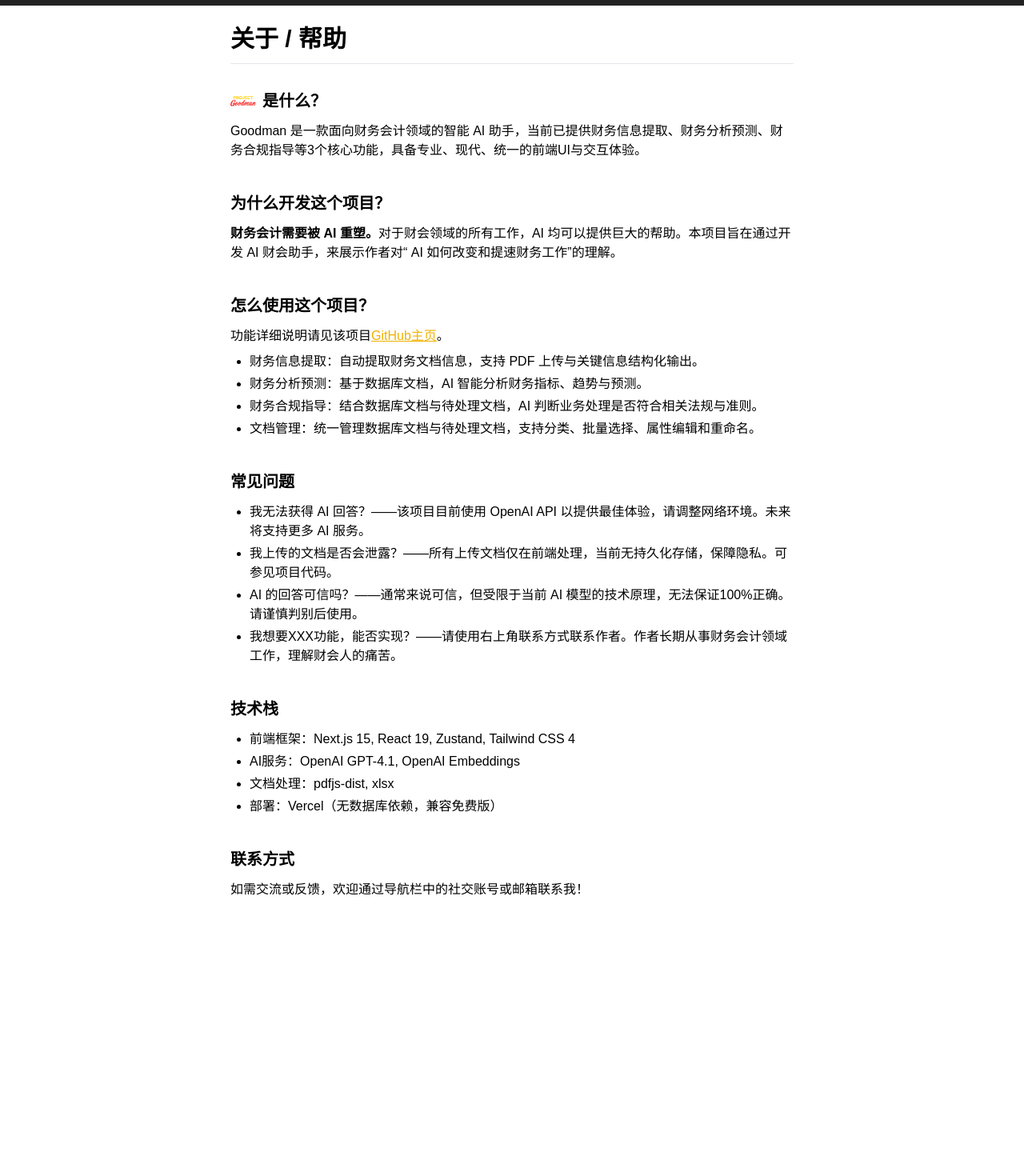
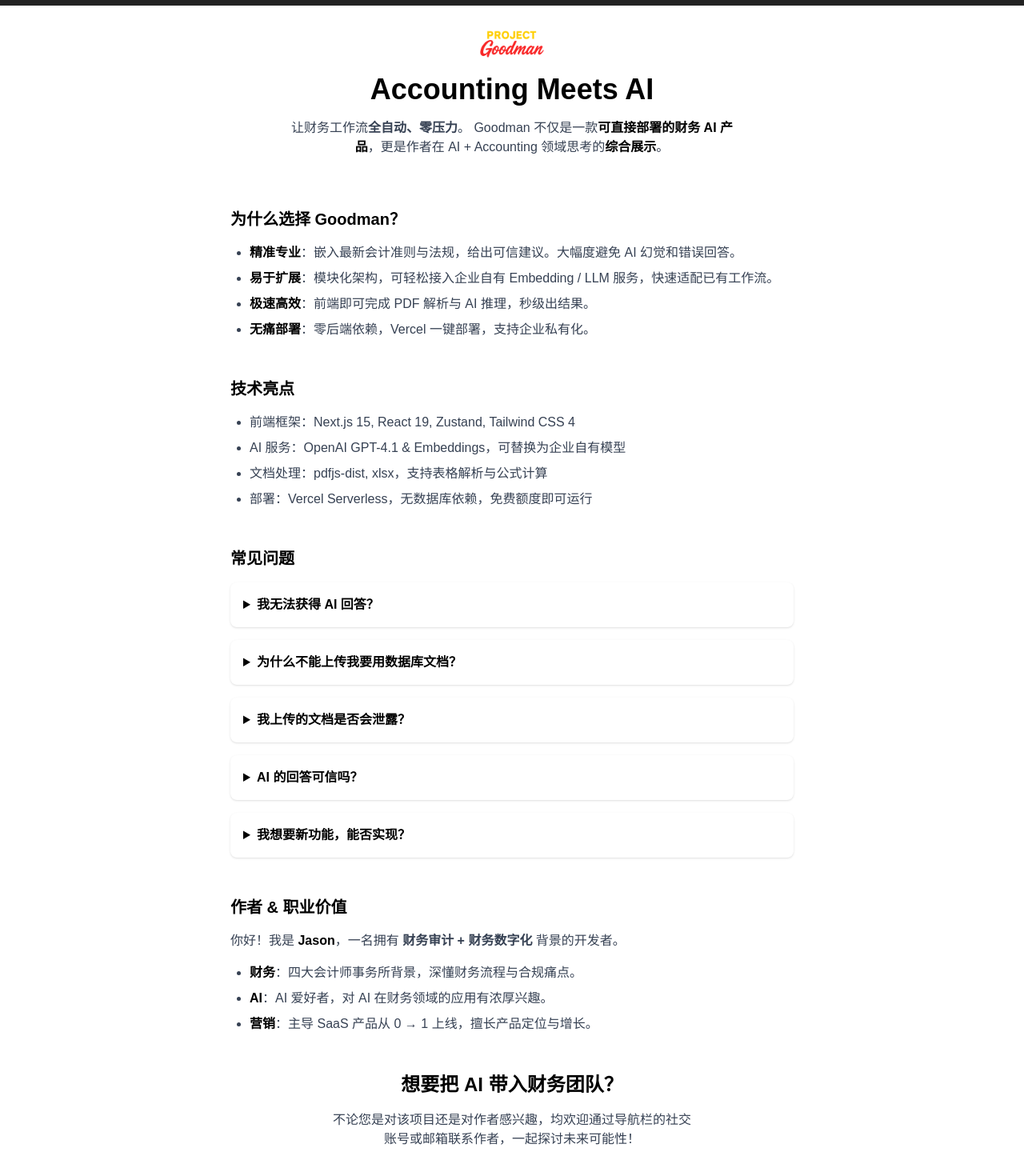
Before and after one commit to antelacus/project-goodman, a Next.js app: page /about in a window 1280 px wide. Shown: the part 58-1528 px from the top of the page at 80% size. Before the commit the page ends 1222 px from the top, so only its background shows below. Built offline with nearby package versions, Linux system fonts and the light colour scheme.

Commit message:
feat: optimize homepage and about page copywriting, add FAQ section, improve document name display width

```diff
--- a/src/app/about/page.tsx
+++ b/src/app/about/page.tsx
@@ -1,62 +1,87 @@
 "use client";
 import React from "react";
-import { FaGithub, FaGlobe, FaXTwitter, FaInstagram, FaEnvelope } from "react-icons/fa6";
 import PageContainer from "../../components/PageContainer";
-import PageTitle from "../../components/PageTitle";
 import Image from "next/image";
-
-const links = [
-  // removed, now in Navbar
-];
 
 export default function AboutHelpPage() {
   return (
     <PageContainer maxWidth="3xl">
-      <PageTitle>关于 / 帮助</PageTitle>
-        {/* Social links removed, now in Navbar */}
-        <section className="mb-10">
-          <h2 className="text-xl font-bold mb-3 flex items-center gap-2">
-            <Image src="/logo.png" alt="Goodman Logo" width={32} height={32} className="inline-block align-middle" />
-            <span>是什么？</span>
-          </h2>
-          <p className="mb-2">Goodman 是一款面向财务会计领域的智能 AI 助手，当前已提供财务信息提取、财务分析预测、财务合规指导等3个核心功能，具备专业、现代、统一的前端UI与交互体验。</p>
+      {/* HERO */}
+      <section className="flex flex-col items-center text-center mb-16">
+        <Image src="/logo.png" alt="Goodman Logo" width={80} height={80} />
+        <h1 className="mt-4 text-3xl md:text-4xl font-extrabold text-black">Accounting Meets AI</h1>
+        <p className="mt-4 max-w-xl text-gray-700">
+          让财务工作流<span className="font-semibold">全自动、零压力</span>。
+          Goodman 不仅是一款<strong className="text-black">可直接部署的财务 AI 产品</strong>，更是作者在 AI + Accounting 领域思考的<strong className="text-black">综合展示</strong>。
+        </p>
       </section>
-        <section className="mb-10">
-          <h2 className="text-xl font-bold mb-3">为什么开发这个项目？</h2>
-          <p className="mb-2"><span className="font-bold">财务会计需要被 AI 重塑。</span>
-          对于财会领域的所有工作，AI 均可以提供巨大的帮助。本项目旨在通过开发 AI 财会助手，来展示作者对“ AI 如何改变和提速财务工作”的理解。</p>
-        </section>
-        <section className="mb-10">
-          <h2 className="text-xl font-bold mb-3">怎么使用这个项目？</h2>
-          <p className="mb-2">功能详细说明请见该项目<a href="https://github.com/antelacus/project-goodman" target="_blank" rel="noopener noreferrer" className="text-yellow-500 underline hover:text-yellow-400">GitHub主页</a>。</p>
-          <ul className="list-disc pl-6 space-y-1">
-            <li>财务信息提取：自动提取财务文档信息，支持 PDF 上传与关键信息结构化输出。</li>
-            <li>财务分析预测：基于数据库文档，AI 智能分析财务指标、趋势与预测。</li>
-            <li>财务合规指导：结合数据库文档与待处理文档，AI 判断业务处理是否符合相关法规与准则。</li>
-            <li>文档管理：统一管理数据库文档与待处理文档，支持分类、批量选择、属性编辑和重命名。</li>
+
+      {/* VALUE PROPS */}
+      <section className="mb-12">
+        <h2 className="text-xl font-bold mb-4">为什么选择 Goodman？</h2>
+        <ul className="list-disc pl-6 space-y-2 text-gray-700">
+          <li><span className="font-semibold text-black">精准专业</span>：嵌入最新会计准则与法规，给出可信建议。大幅度避免 AI 幻觉和错误回答。</li>
+          <li><span className="font-semibold text-black">易于扩展</span>：模块化架构，可轻松接入企业自有 Embedding / LLM 服务，快速适配已有工作流。</li>
+          <li><span className="font-semibold text-black">极速高效</span>：前端即可完成 PDF 解析与 AI 推理，秒级出结果。</li>
+          <li><span className="font-semibold text-black">无痛部署</span>：零后端依赖，Vercel 一键部署，支持企业私有化。</li>
         </ul>
       </section>
-        <section  className="mb-10">
-          <h2 className="text-xl font-bold mb-3">常见问题</h2>
-          <ul className="list-disc pl-6 space-y-1">
-            <li>我无法获得 AI 回答？——该项目目前使用 OpenAI API 以提供最佳体验，请调整网络环境。未来将支持更多 AI 服务。</li>
-            <li>我上传的文档是否会泄露？——所有上传文档仅在前端处理，当前无持久化存储，保障隐私。可参见项目代码。</li>
-            <li>AI 的回答可信吗？——通常来说可信，但受限于当前 AI 模型的技术原理，无法保证100%正确。请谨慎判别后使用。</li>
-            <li>我想要XXX功能，能否实现？——请使用右上角联系方式联系作者。作者长期从事财务会计领域工作，理解财会人的痛苦。</li>
+
+      {/* TECH STACK */}
+      <section className="mb-12">
+        <h2 className="text-xl font-bold mb-4">技术亮点</h2>
+        <ul className="list-disc pl-6 space-y-2 text-gray-700">
+          <li>前端框架：Next.js 15, React 19, Zustand, Tailwind CSS 4</li>
+          <li>AI 服务：OpenAI GPT-4.1 &amp; Embeddings，可替换为企业自有模型</li>
+          <li>文档处理：pdfjs-dist, xlsx，支持表格解析与公式计算</li>
+          <li>部署：Vercel Serverless，无数据库依赖，免费额度即可运行</li>
         </ul>
       </section>
-        <section className="mb-10">
-          <h2 className="text-xl font-bold mb-3">技术栈</h2>
-          <ul className="list-disc pl-6 space-y-1">
-            <li>前端框架：Next.js 15, React 19, Zustand, Tailwind CSS 4</li>
-            <li>AI服务：OpenAI GPT-4.1, OpenAI Embeddings</li>
-            <li>文档处理：pdfjs-dist, xlsx</li>
-            <li>部署：Vercel（无数据库依赖，兼容免费版）</li>
+
+      {/* FAQ */}
+      <section id="faq" className="mb-12 scroll-mt-24">
+        <h2 className="text-xl font-bold mb-4">常见问题</h2>
+        <div className="space-y-4">
+          <details className="p-4 bg-white rounded-lg shadow">
+            <summary className="font-semibold cursor-pointer select-none">我无法获得 AI 回答？</summary>
+            <p className="mt-2 text-gray-700">该项目目前使用 OpenAI API 以提供最佳体验，请调整网络环境。未来将支持更多 AI 服务。</p>
+          </details>
+          <details className="p-4 bg-white rounded-lg shadow">
+            <summary className="font-semibold cursor-pointer select-none">为什么不能上传我要用数据库文档？</summary>
+            <p className="mt-2 text-gray-700">该项目目前受技术条件限制（免费版Vercel，无后端数据库），暂无法上传更多数据库文档。未来将支持。</p>
+          </details>
+          <details className="p-4 bg-white rounded-lg shadow">
+            <summary className="font-semibold cursor-pointer select-none">我上传的文档是否会泄露？</summary>
+            <p className="mt-2 text-gray-700">所有上传文档仅在前端处理，目前无持久化存储，保障隐私。可参见项目代码。</p>
+          </details>
+          <details className="p-4 bg-white rounded-lg shadow">
+            <summary className="font-semibold cursor-pointer select-none">AI 的回答可信吗？</summary>
+            <p className="mt-2 text-gray-700">通常来说可信，但受限于当前 AI 模型技术原理，无法保证 100% 正确。请谨慎甄别后使用。</p>
+          </details>
+          <details className="p-4 bg-white rounded-lg shadow">
+            <summary className="font-semibold cursor-pointer select-none">我想要新功能，能否实现？</summary>
+            <p className="mt-2 text-gray-700">请使用右上角联系方式联系作者。作者长期从事财务会计领域工作，理解财会人的痛点。</p>
+          </details>
+        </div>
+      </section>
+
+      {/* AUTHOR INTRO */}
+      <section className="mb-12">
+        <h2 className="text-xl font-bold mb-4">作者 &amp; 职业价值</h2>
+        <p className="mb-4 text-gray-700">
+          你好！我是 <span className="font-semibold text-black">Jason</span>，一名拥有 <span className="font-semibold">财务审计 + 财务数字化</span> 背景的开发者。
+        </p>
+        <ul className="list-disc pl-6 space-y-2 text-gray-700">
+          <li><span className="font-semibold text-black">财务</span>：四大会计师事务所背景，深懂财务流程与合规痛点。</li>
+          <li><span className="font-semibold text-black">AI</span>：AI 爱好者，对 AI 在财务领域的应用有浓厚兴趣。</li>
+          <li><span className="font-semibold text-black">营销</span>：主导 SaaS 产品从 0 → 1 上线，擅长产品定位与增长。</li>
         </ul>
       </section>
-        <section className="mb-10">
-          <h2 className="text-xl font-bold mb-3">联系方式</h2>
-          <p>如需交流或反馈，欢迎通过导航栏中的社交账号或邮箱联系我！</p>
+
+      {/* CONTACT CTA */}
+      <section className="flex flex-col items-center text-center mb-20">
+        <h2 className="text-2xl font-extrabold mb-4">想要把 AI 带入财务团队？</h2>
+        <p className="max-w-md text-gray-700 mb-6">不论您是对该项目还是对作者感兴趣，均欢迎通过导航栏的社交账号或邮箱联系作者，一起探讨未来可能性！</p>
       </section>
     </PageContainer>
   );
--- a/src/app/data-extract/page.tsx
+++ b/src/app/data-extract/page.tsx
@@ -197,7 +197,7 @@
             </p>
             <p className="mb-2 text-gray-700">
               仍有疑问？请在
-              <Link href="/about" className="text-yellow-500 underline hover:text-yellow-400 transition-colors">关于/帮助</Link>
+              <Link href="/about#faq" className="text-yellow-500 underline hover:text-yellow-400 transition-colors">关于/帮助</Link>
               页面获取指引，或跳转查看
               <Link href="/showcase#extract" className="text-yellow-500 underline hover:text-yellow-400 transition-colors">演示案例</Link>。
             </p>
--- a/src/app/documents/page.tsx
+++ b/src/app/documents/page.tsx
@@ -180,7 +180,7 @@
     return (
       <div className="flex font-semibold border-b border-gray-200 pb-2 text-gray-700">
         {/* 左侧固定：勾选框+文档名 */}
-        <div className="flex-shrink-0 flex items-center w-32 min-w-[8rem]">
+        <div className="flex-shrink-0 flex items-center w-60 min-w-[16rem]">
           <div className="w-12 flex items-center justify-center">
             <input
               type="checkbox"
@@ -236,7 +236,7 @@
       className={`flex items-center border-b border-gray-200 ${selected ? "bg-gray-50" : ""}`}
     >
       {/* 左侧固定：勾选框+文件名 */}
-      <div className="flex-shrink-0 flex items-center w-32 min-w-[8rem] h-full">
+      <div className="flex-shrink-0 flex items-center w-60 min-w-[16rem] h-full">
         <div className="w-12 flex items-center justify-center h-full">
           <input
             type="checkbox"
@@ -253,7 +253,7 @@
               onChange={(v) => handleEdit(doc.id, "name", v)}
             />
           ) : (
-            <span className="truncate">{doc.name}</span>
+            <span className="whitespace-nowrap overflow-hidden text-ellipsis max-w-[20rem]">{doc.name}</span>
           )}
         </div>
       </div>
--- a/src/app/financial-analysis/page.tsx
+++ b/src/app/financial-analysis/page.tsx
@@ -238,7 +238,7 @@
           </p>
           <p className="mb-2 text-gray-700">
             仍有疑问？请在
-              <Link href="/about" className="text-yellow-500 underline hover:text-yellow-400 transition-colors">关于/帮助</Link>
+              <Link href="/about#faq" className="text-yellow-500 underline hover:text-yellow-400 transition-colors">关于/帮助</Link>
               页面获取指引，或跳转查看
             <Link href="/showcase#analysis" className="text-yellow-500 underline hover:text-yellow-400 transition-colors">演示案例</Link>。
           </p>
--- a/src/app/guidance-chat/page.tsx
+++ b/src/app/guidance-chat/page.tsx
@@ -266,7 +266,7 @@
           </p>
           <p className="mb-2 text-gray-700">
             仍有疑问？请在
-              <Link href="/about" className="text-yellow-500 underline hover:text-yellow-400 transition-colors">关于/帮助</Link>
+              <Link href="/about#faq" className="text-yellow-500 underline hover:text-yellow-400 transition-colors">关于/帮助</Link>
               页面获取指引，或跳转查看
             <Link href="/showcase#guidance" className="text-yellow-500 underline hover:text-yellow-400 transition-colors">演示案例</Link>。
           </p>
--- a/src/app/page.tsx
+++ b/src/app/page.tsx
@@ -1,62 +1,173 @@
+"use client";
+import React, { useRef, useState, useEffect } from "react";
 import Image from "next/image";
 import Link from "next/link";
 import PageContainer from "../components/PageContainer";
 
 export default function HomePage() {
+  const featureRef = useRef<HTMLDivElement | null>(null);
+  const [highlight, setHighlight] = useState(false);
+  const [showChoice, setShowChoice] = useState(false);
+
+  const closeChoice = () => setShowChoice(false);
+
+  const ChoiceOverlay = () => (
+    <div className="fixed inset-0 bg-black/50 flex items-center justify-center z-50" onClick={closeChoice}>
+      <div className="bg-white rounded-lg p-8 w-full max-w-md" onClick={(e)=>e.stopPropagation()}>
+        <h4 className="text-xl font-bold mb-4 text-center">选择你想开始的功能</h4>
+        <div className="flex flex-col gap-4">
+          <Link
+            href="/data-extract"
+            className="border-2 border-yellow-500 text-yellow-600 hover:bg-yellow-500 hover:text-black font-semibold py-3 rounded-lg text-center transition-colors shadow-sm hover:shadow-md"
+          >
+            财务信息提取
+          </Link>
+          <Link
+            href="/financial-analysis"
+            className="border-2 border-yellow-500 text-yellow-600 hover:bg-yellow-500 hover:text-black font-semibold py-3 rounded-lg text-center transition-colors shadow-sm hover:shadow-md"
+          >
+            财务指标分析
+          </Link>
+          <Link
+            href="/guidance-chat"
+            className="border-2 border-yellow-500 text-yellow-600 hover:bg-yellow-500 hover:text-black font-semibold py-3 rounded-lg text-center transition-colors shadow-sm hover:shadow-md"
+          >
+            财务合规指导
+          </Link>
+        </div>
+        <button className="mt-6 w-full text-sm text-gray-500 hover:text-gray-700" onClick={closeChoice}>取消</button>
+      </div>
+    </div>
+  );
+
+  const handleExperienceClick = (e: React.MouseEvent<HTMLAnchorElement>) => {
+    e.preventDefault();
+    if (featureRef.current) {
+      const y = featureRef.current.getBoundingClientRect().top + window.pageYOffset - 80; // offset for navbar
+      window.scrollTo({ top: y, behavior: "smooth" });
+    }
+    setHighlight(true);
+  };
+
+  // Remove highlight after short duration
+  useEffect(() => {
+    if (!highlight) return;
+    const t = setTimeout(() => setHighlight(false), 3000);
+    return () => clearTimeout(t);
+  }, [highlight]);
+
   return (
-    <PageContainer maxWidth="6xl">
-      <div className="flex flex-col items-center justify-center min-h-[60vh]">
-        {/* 居中Logo标题 */}
-        <div className="flex justify-center items-center mt-0 mb-4">
-          <Image src="/logo.png" alt="Project Goodman Logo" width={240} height={240} priority />
+    <PageContainer maxWidth="7xl">
+      {/* HERO SECTION */}
+      <section className="flex flex-col items-center justify-center min-h-[60vh] text-center">
+        <Image src="/logo.png" alt="Project Goodman Logo" width={260} height={260} priority />
+        <h1 className="mt-6 text-4xl md:text-4xl font-extrabold text-black">
+           新一代财务 AI 合作伙伴
+        </h1>
+        <p className="mt-3 text-xl font-semibold text-gray-900 italic">
+          Goodman is the new kind of accounting.
+        </p>
+        <p className="max-w-2xl mt-4 text-lg md:text-xl text-gray-700">
+          专为财务领域打造，集信息提取、指标分析与合规指导于一体的智能助手。
+        </p>
+        <div className="flex flex-col sm:flex-row gap-4 mt-8">
+          <Link
+            href="#core-modules"
+            onClick={handleExperienceClick}
+            className="bg-yellow-500 hover:bg-yellow-600 text-black font-semibold py-3 px-8 rounded shadow transition-colors"
+          >
+            立即体验
+          </Link>
+          <Link
+            href="https://github.com/antelacus/project-goodman"
+            target="_blank"
+            rel="noopener noreferrer"
+            className="border border-yellow-500 text-yellow-500 hover:bg-yellow-500 hover:text-black font-semibold py-3 px-8 rounded transition-colors"
+          >
+            Star on GitHub
+          </Link>
         </div>
-        {/* 项目简介 */}
-        <div className="text-center text-lg text-gray-700 mb-6">
-        <strong>Goodman is the new kind of accounting.</strong><br />
-          <br />
-          Goodman 是一款面向财务与合规领域的智能 AI 助手，当前支持财务信息提取、财务指标分析、财务合规指导等三个核心功能。
-        </div>
-        {/* 模块导航 */}
-        <div className="grid grid-cols-1 md:grid-cols-3 gap-8 w-full mt-8">
+      </section>
+
+      {/* CORE MODULES */}
+      <section id="core-modules" ref={featureRef} className="mt-12">
+        <h2 className="text-2xl font-bold mb-8 text-center">三大核心能力</h2>
+        <div className="grid grid-cols-1 md:grid-cols-3 gap-8 w-full">
           {/* 模块一 */}
-          <div className="bg-white rounded-lg shadow p-6 flex flex-col items-center">
-            <Link href="/data-extract" className="text-xl font-bold text-black hover:text-yellow-500 transition-colors mb-2 cursor-pointer">
-              模块一：财务信息提取
-            </Link>
+          <Link
+            href="/data-extract"
+            className={`bg-white rounded-lg p-6 flex flex-col items-center transition-all duration-300 group cursor-pointer ${
+              highlight ? "ring-4 ring-yellow-400 scale-[1.03]" : "shadow"
+            } hover:ring-4 hover:ring-yellow-400 hover:shadow-lg`}
+          >
+            <h3 className="text-xl font-bold text-black group-hover:text-yellow-500 mb-2">
+              财务信息提取
+            </h3>
             <p className="text-gray-600 text-sm mb-2">上传财务文档，AI 自动提取关键信息。</p>
             <ul className="text-gray-500 text-xs list-disc pl-5">
               <li>支持发票、合同等文件</li>
               <li>自动结构化关键信息</li>
               <li>便捷灵活复制信息</li>
             </ul>
-          </div>
+          </Link>
           {/* 模块二 */}
-          <div className="bg-white rounded-lg shadow p-6 flex flex-col items-center">
-            <Link href="/financial-analysis" className="text-xl font-bold text-black hover:text-yellow-500 transition-colors mb-2 cursor-pointer">
-              模块二：财务指标分析
-            </Link>
+          <Link
+            href="/financial-analysis"
+            className={`bg-white rounded-lg p-6 flex flex-col items-center transition-all duration-300 group cursor-pointer ${
+              highlight ? "ring-4 ring-yellow-400 scale-[1.03]" : "shadow"
+            } hover:ring-4 hover:ring-yellow-400 hover:shadow-lg`}
+          >
+            <h3 className="text-xl font-bold text-black group-hover:text-yellow-500 mb-2">
+              财务指标分析
+            </h3>
             <p className="text-gray-600 text-sm mb-2">基于财务报表，AI 智能分析财务指标。</p>
             <ul className="text-gray-500 text-xs list-disc pl-5">
               <li>多文档智能分析</li>
               <li>财务指标自动计算</li>
               <li>支持校验 AI 计算结果</li>
             </ul>
-          </div>
+          </Link>
           {/* 模块三 */}
-          <div className="bg-white rounded-lg shadow p-6 flex flex-col items-center">
-            <Link href="/guidance-chat" className="text-xl font-bold text-black hover:text-yellow-500 transition-colors mb-2 cursor-pointer">
-              模块三：财务合规指导
-            </Link>
+          <Link
+            href="/guidance-chat"
+            className={`bg-white rounded-lg p-6 flex flex-col items-center transition-all duration-300 group cursor-pointer ${
+              highlight ? "ring-4 ring-yellow-400 scale-[1.03]" : "shadow"
+            } hover:ring-4 hover:ring-yellow-400 hover:shadow-lg`}
+          >
+            <h3 className="text-xl font-bold text-black group-hover:text-yellow-500 mb-2">
+              财务合规指导
+            </h3>
             <p className="text-gray-600 text-sm mb-2">结合准则法规，AI 判断业务合规性。</p>
             <ul className="text-gray-500 text-xs list-disc pl-5">
               <li>法规/准则自由匹配</li>
               <li>多文档联合分析</li>
               <li>合规性建议输出</li>
             </ul>
+          </Link>
+        </div>
+      </section>
+
+      {/* WHY GOODMAN */}
+      <section className="bg-white rounded-lg p-8 mt-20">
+        <h2 className="text-2xl font-bold mb-6 text-center">为什么选择 Goodman？</h2>
+        <div className="grid md:grid-cols-3 gap-6">
+          <div>
+            <h3 className="font-semibold mb-2">专业可信</h3>
+            <p className="text-sm text-gray-700">引用最新会计准则与法规，严谨可靠。</p>
+          </div>
+          <div>
+            <h3 className="font-semibold mb-2">极致效率</h3>
+            <p className="text-sm text-gray-700">从上传到结果，仅需数秒，支持批量处理。</p>
+          </div>
+          <div>
+            <h3 className="font-semibold mb-2">轻松集成</h3>
+            <p className="text-sm text-gray-700">无后端依赖，可托管至 Vercel 或企业私有云。</p>
           </div>
         </div>
-        {/* 技术特性 */}
-        <div className="bg-white rounded-lg p-8 mt-12 w-full">
+      </section>
+
+      {/* TECH FEATURES */}
+      <section className="bg-white rounded-lg p-8 mt-20 w-full">
         <h3 className="text-2xl font-bold mb-6 text-center">技术特性</h3>
         <div className="grid md:grid-cols-2 lg:grid-cols-4 gap-6">
           <div className="text-center">
@@ -80,8 +191,20 @@
             <p className="text-sm text-gray-700">指引清晰，上手快速便捷</p>
           </div>
         </div>
-        </div>
-      </div>
+      </section>
+
+      {/* FINAL CTA */}
+      <section className="flex flex-col items-center text-center mt-24 mb-16">
+        <h3 className="text-3xl font-extrabold mb-6">准备好让财务工作更 smart 吗？</h3>
+        <button
+          onClick={() => setShowChoice(true)}
+          className="bg-yellow-500 hover:bg-yellow-600 text-black font-semibold py-4 px-10 rounded shadow transition-colors"
+        >
+          立即开始
+        </button>
+      </section>
+
+      {showChoice && <ChoiceOverlay />}
     </PageContainer>
   );
 }
```
Lines whose indentation alone changed are shown as unchanged.
